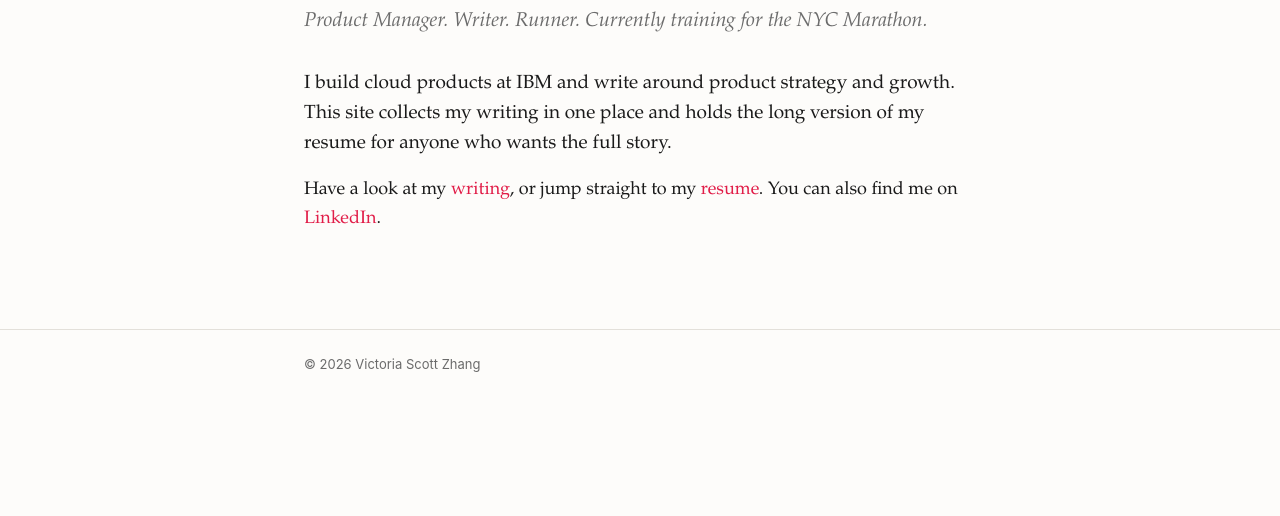
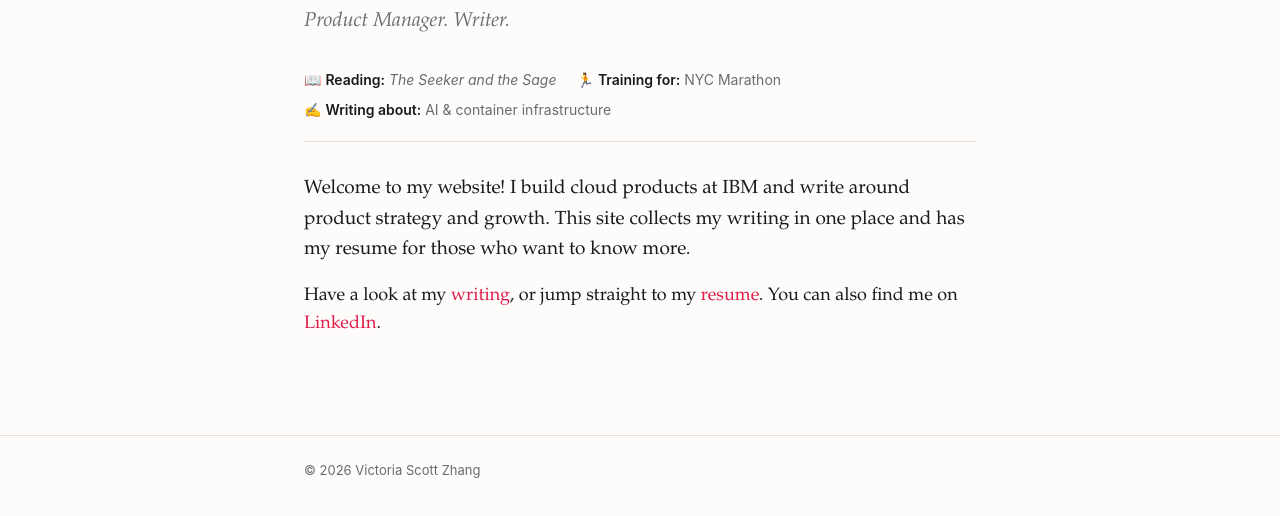
Before and after one commit to vsz18/personal-site, a plain HTML site: page index.html in a window 1280 px wide. Shown: the part 198-714 px from the top of the page. Drawn offline with Linux system fonts and the light colour scheme.

Commit message:
Add "currently" strip and trim redundant tagline
Show reading/training/writing status under the tagline, remix the
intro paragraph, and shorten the tagline to avoid repeating the
marathon detail now covered by the currently strip.

Co-Authored-By: Claude Sonnet 5 <noreply@anthropic.com>
Claude-Session: https://claude.ai/code/session_01TshdANVg48K8bDj9d71sU5

```diff
--- a/css/style.css
+++ b/css/style.css
@@ -136,6 +136,19 @@ p { margin: 0 0 16px; }
 .lede {
   font-size: 19px;
 }
+
+.currently {
+  display: flex;
+  flex-wrap: wrap;
+  gap: 8px 20px;
+  font-family: -apple-system, BlinkMacSystemFont, "Segoe UI", Helvetica, Arial, sans-serif;
+  font-size: 14px;
+  color: var(--muted);
+  margin-bottom: 32px;
+  padding-bottom: 20px;
+  border-bottom: 1px solid var(--line);
+}
+.currently .label { color: var(--ink); font-weight: 600; }
 
 /* contact row */
 .contact-row {
--- a/index.html
+++ b/index.html
@@ -54,12 +54,18 @@
 <main>
   <div class="wrap">
     <h1>Hi, I'm Victoria.</h1>
-    <p class="tagline">Product Manager. Writer. Runner. Currently training for the NYC Marathon.</p>
+    <p class="tagline">Product Manager. Writer.</p>
+
+    <div class="currently">
+      <span>&#128214; <span class="label">Reading:</span> <em>The Seeker and the Sage</em></span>
+      <span>&#127939; <span class="label">Training for:</span> NYC Marathon</span>
+      <span>&#9997;&#65039; <span class="label">Writing about:</span> AI &amp; container infrastructure</span>
+    </div>
 
     <p class="lede">
-      I build cloud products at IBM and write around product strategy and growth. This site
-      collects my writing in one place and holds the long version of my resume for anyone
-      who wants the full story.
+      Welcome to my website! I build cloud products at IBM and write around product strategy
+      and growth. This site collects my writing in one place and has my resume for those who
+      want to know more.
     </p>
 
     <p>
```
